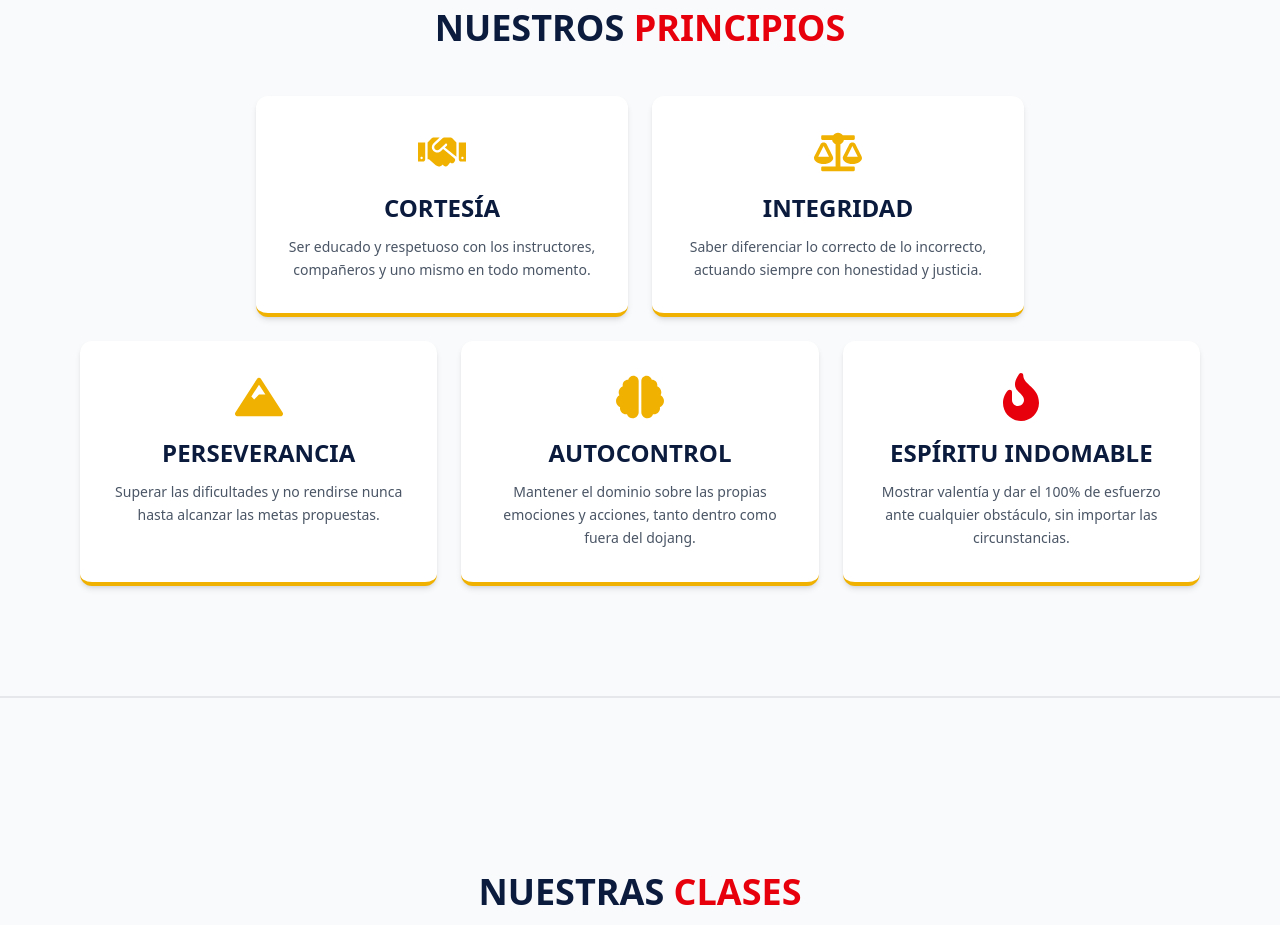
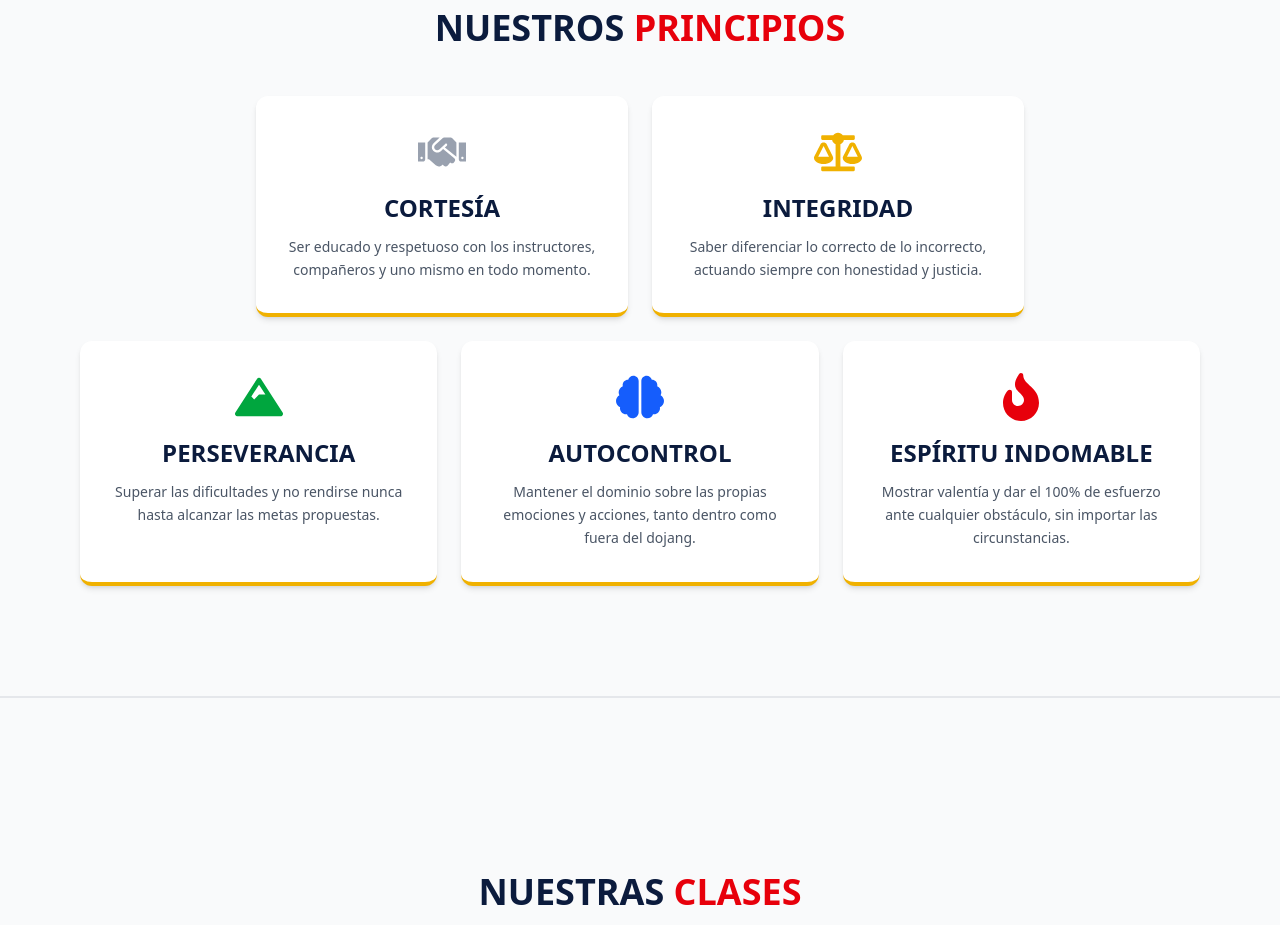
Before and after one commit to CapiDino/taekwondo-llando, a Next.js app: page / in a window 1280 px wide. Shown: the part 1940-2865 px from the top of the page. Built offline with nearby package versions, Linux system fonts and the light colour scheme.

Commit message:
cambio de iconos a colores plateados

```diff
--- a/componentes/PrincipiosSection.tsx
+++ b/componentes/PrincipiosSection.tsx
@@ -6,10 +6,10 @@ import { FaHandshake, FaBalanceScale, FaMountain, FaBrain, FaFire } from "react-
 
 // Mapa de iconos
 const iconos: Record<string, React.ReactNode> = {
-  cortesia:      <FaHandshake className="text-5xl text-yellow-500" />,
+  cortesia:      <FaHandshake className="text-5xl text-gray-400" />,
   integridad:    <FaBalanceScale className="text-5xl text-yellow-500" />,
-  perseverancia: <FaMountain className="text-5xl text-yellow-500" />,
-  autocontrol:   <FaBrain className="text-5xl text-yellow-500" />,
+  perseverancia: <FaMountain className="text-5xl text-green-600" />,
+  autocontrol:   <FaBrain className="text-5xl text-blue-600" />,
   espiritu:      <FaFire className="text-5xl text-red-600" />,
 };
 
```
